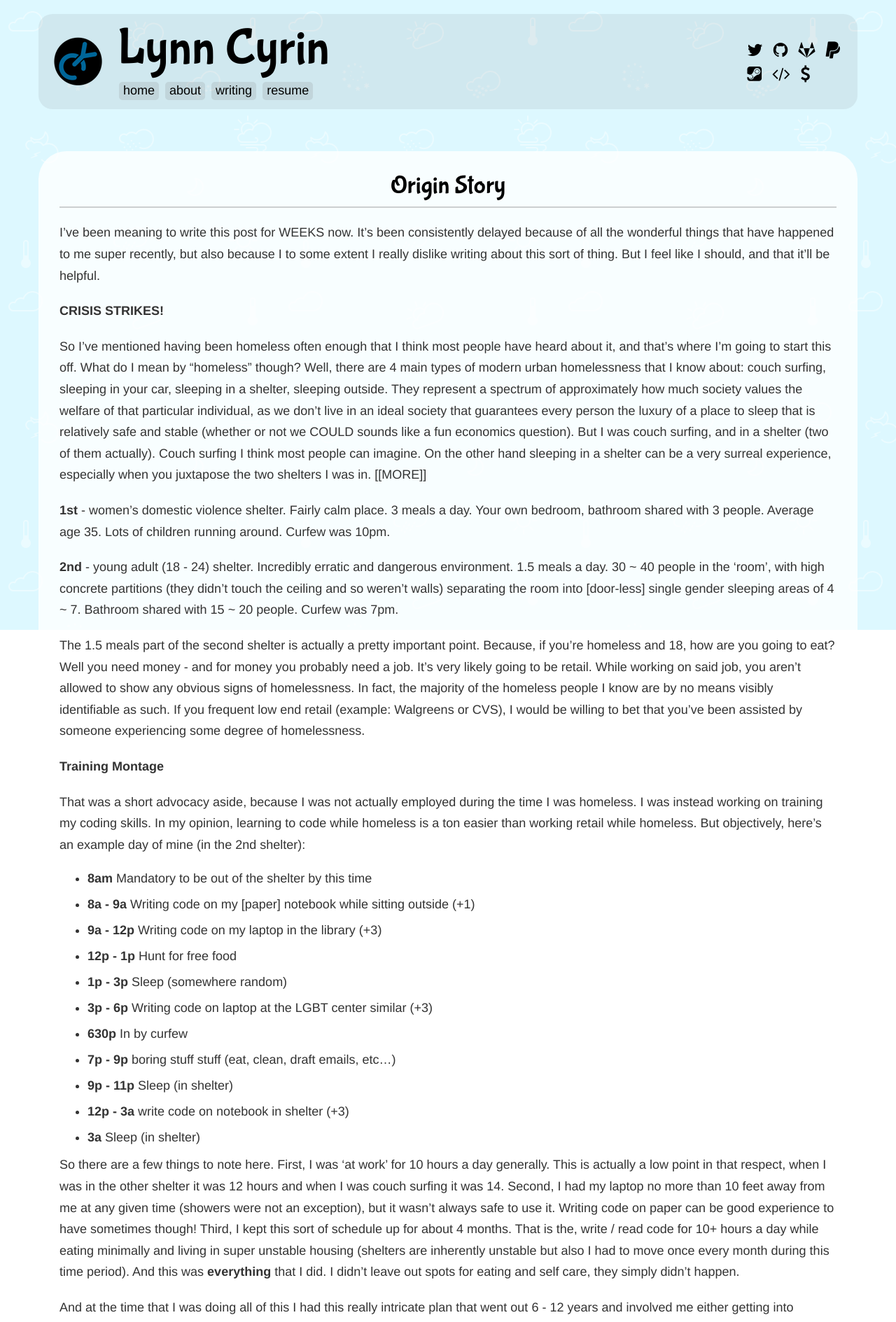
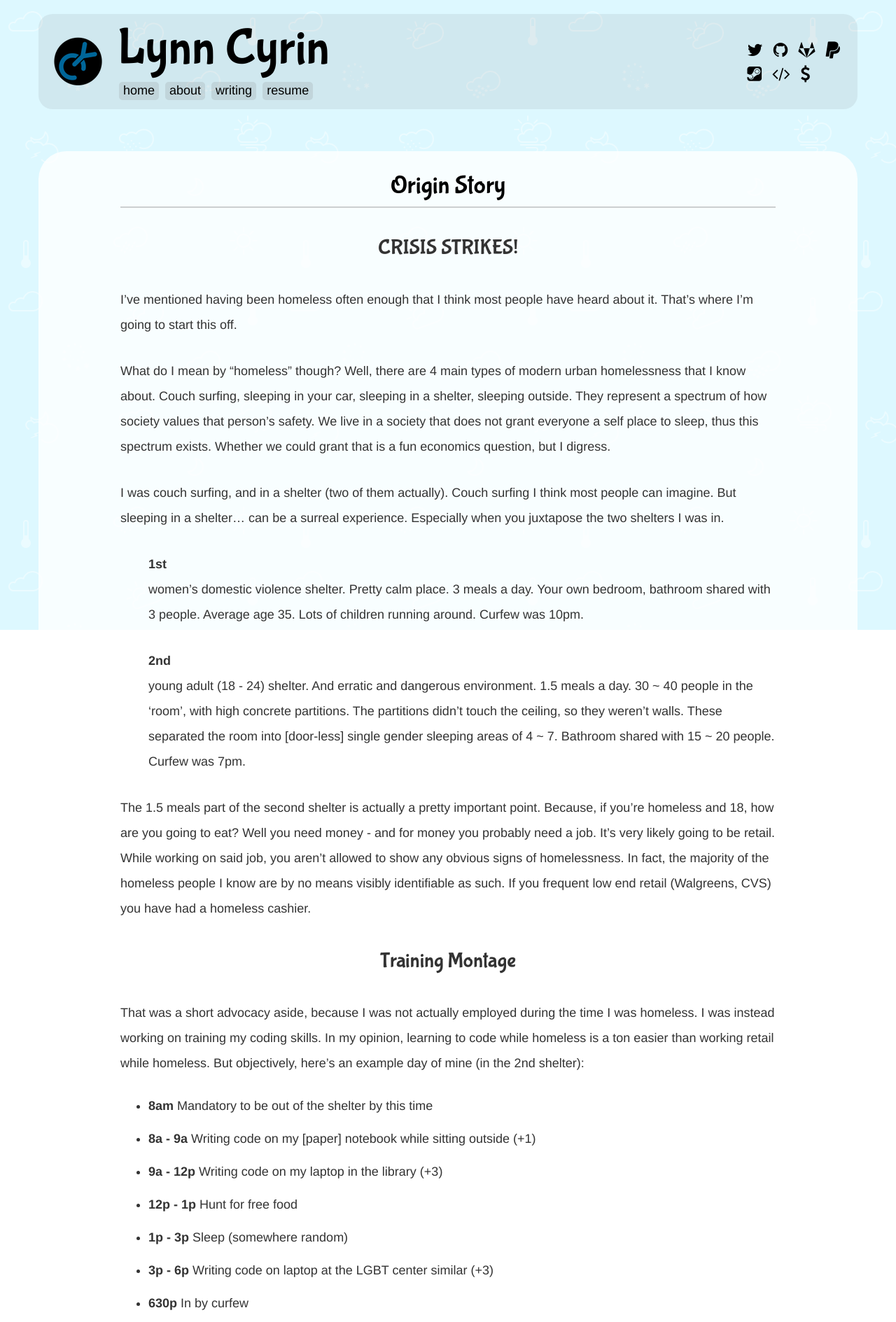
Before and after one commit to coilysiren/lynncyrin.github.io, a Jekyll site: the page built from _posts/2016-06-12-origin-story.md, in a window 1280 px wide. Shown: the top 1889 px of the page at 70% size. Built offline with Jekyll 4.4.1, drawn with Linux system fonts in a browser that asks for light colours; nearby versions of some CDN libraries; some of the changed text lies outside the part shown.

Commit message:
origin story readability changes

```diff
--- a/_posts/2016-06-12-origin-story.md
+++ b/_posts/2016-06-12-origin-story.md
@@ -7,20 +7,21 @@ redirect_from:
 description: "My developer origin story, filled with peril! and strife!"
 ---
 
-I've been meaning to write this post for WEEKS now. It's been consistently delayed because of all the wonderful things that have happened to me super recently, but also because I to some extent I really dislike writing about this sort of thing. But I feel like I should, and that it'll be helpful.
+## CRISIS STRIKES!
 
-**CRISIS STRIKES!**
+I've mentioned having been homeless often enough that I think most people have heard about it. That's where I'm going to start this off.
 
-So I've mentioned having been homeless often enough that I think most people have heard about it, and that's where I'm going to start this off. What do I mean by "homeless" though? Well, there are 4 main types of modern urban homelessness that I know about: couch surfing, sleeping in your car, sleeping in a shelter, sleeping outside. They represent a spectrum of approximately how much society values the welfare of that particular individual, as we don't live in an ideal society that guarantees every person the luxury of a place to sleep that is relatively safe and stable (whether or not we COULD sounds like a fun economics question). But I was couch surfing, and in a shelter (two of them actually). Couch surfing I think most people can imagine. On the other hand sleeping in a shelter can be a very surreal experience, especially when you juxtapose the two shelters I was in.
-[[MORE]]
+What do I mean by "homeless" though? Well, there are 4 main types of modern urban homelessness that I know about. Couch surfing, sleeping in your car, sleeping in a shelter, sleeping outside. They represent a spectrum of how society values that person's safety. We live in a society that does not grant everyone a self place to sleep, thus this spectrum exists. Whether we could grant that is a fun economics question, but I digress.
 
-**1st** - women's domestic violence shelter. Fairly calm place. 3 meals a day. Your own bedroom, bathroom shared with 3 people. Average age 35. Lots of children running around. Curfew was 10pm.
+I was couch surfing, and in a shelter (two of them actually). Couch surfing I think most people can imagine. But sleeping in a shelter... can be a surreal experience. Especially when you juxtapose the two shelters I was in.
 
-**2nd** - young adult (18 - 24) shelter. Incredibly erratic and dangerous environment. 1.5 meals a day. 30 ~ 40 people in the 'room', with high concrete partitions (they didn't touch the ceiling and so weren't walls) separating the room into [door-less] single gender sleeping areas of 4 ~ 7. Bathroom shared with 15 ~ 20 people. Curfew was 7pm.
+1. **1st**<br> women's domestic violence shelter. Pretty calm place. 3 meals a day. Your own bedroom, bathroom shared with 3 people. Average age 35. Lots of children running around. Curfew was 10pm.
 
-The 1.5 meals part of the second shelter is actually a pretty important point. Because, if you're homeless and 18, how are you going to eat? Well you need money - and for money you probably need a job. It's very likely going to be retail. While working on said job, you aren't allowed to show any obvious signs of homelessness. In fact, the majority of the homeless people I know are by no means visibly identifiable as such. If you frequent low end retail (example: Walgreens or CVS), I would be willing to bet that you've been assisted by someone experiencing some degree of homelessness.
+2. **2nd**<br> young adult (18 - 24) shelter. And erratic and dangerous environment. 1.5 meals a day. 30 ~ 40 people in the 'room', with high concrete partitions. The partitions didn't touch the ceiling, so they weren't walls. These separated the room into [door-less] single gender sleeping areas of 4 ~ 7. Bathroom shared with 15 ~ 20 people. Curfew was 7pm.
 
-**Training Montage**
+The 1.5 meals part of the second shelter is actually a pretty important point. Because, if you're homeless and 18, how are you going to eat? Well you need money - and for money you probably need a job. It's very likely going to be retail. While working on said job, you aren't allowed to show any obvious signs of homelessness. In fact, the majority of the homeless people I know are by no means visibly identifiable as such. If you frequent low end retail (Walgreens, CVS) you have had a homeless cashier.
+
+## Training Montage
 
 That was a short advocacy aside, because I was not actually employed during the time I was homeless. I was instead working on training my coding skills. In my opinion, learning to code while homeless is a ton easier than working retail while homeless. But objectively, here's an example day of mine (in the 2nd shelter):
 
@@ -36,33 +37,47 @@ That was a short advocacy aside, because I was not actually employed during the
 *   **12p - 3a** write code on notebook in shelter (+3)
 *   **3a** Sleep (in shelter)
 
-So there are a few things to note here. First, I was 'at work' for 10 hours a day generally. This is actually a low point in that respect, when I was in the other shelter it was 12 hours and when I was couch surfing it was 14. Second, I had my laptop no more than 10 feet away from me at any given time (showers were not an exception), but it wasn't always safe to use it. Writing code on paper can be good experience to have sometimes though! Third, I kept this sort of schedule up for about 4 months. That is the, write / read code for 10+ hours a day while eating minimally and living in super unstable housing (shelters are inherently unstable but also I had to move once every month during this time period). And this was **everything** that I did. I didn't leave out spots for eating and self care, they simply didn't happen.
+So there are a few things to note here. First, I was 'at work' for 10 hours a day generally. This is actually a low point in that respect. When I was in the other shelter it was 12 hours, and when I was couch surfing it was 14. Second, I had my laptop no more than 10 feet away from me at any given time (showers were not an exception), but it wasn't always safe to use it.
 
-And at the time that I was doing all of this I had this really intricate plan that went out 6 - 12 years and involved me either getting into school, getting an internship, getting a job, figuring out how to get financial support independent of the commonly used systems of employment (ex: gittip!), or getting in free or income based housing. I was doing all of this work with the idea that it would make me look good enough to maybe get one of those things to happen, and then I was going to work that into a long time life plan. 4 months in I was still doing a ton of work and wasn't really sure what I was going to happen with it, and then...
+Writing code on paper can be good experience to have sometimes though! I kept this sort of schedule up for about 4 months. That is, write / read code for 10+ hours a day while eating minimally and living in super unstable housing. Shelters are inherently unstable, and I was changing shelters once a month.This was everything that I did. **I didn't leave out time for eating and self care, they just didn't happen.**
 
-**A String of Wise Women Bring Lynn to the SWORD OF DESTINY**
+And at the time that I was doing all this I had a intricate life plan. It went out 6 - 12 years and involved me getting one of these:
 
-I think a lot about the long, impactful single chain of people [i.e. the Wise Women] that led me to this point, but the SWORD OF DESTINY is very obviously feminist hackers. I was already the intersectional feminist of your worst nightmares but it never occurred to me that I could connect my feminism with my professional aspect, as a means of breaking into a community. So when I found out that this community existed (more specifically, when I found out about Double Union) I was extremely excited to be a part of it, AND! it turns out that I happen to fit into it fairly well.
+* into school
+* an internship
+* getting a job
+* crowdfunded income
+* government housing.
 
-So the feminist hackers contributed to me, and I contributed to them. I started going to hackathons, talking to people about my experiences, coming to terms with parts of my identity. To continue with the gamer theme, I gained a TON of experience in social, community, and professional in a very short amount of time. Except... I didn't really realize this was happening? I knew I was doing cool things and meeting cool people but things happened so fast that it never really registered that I was making so many accomplishments. To this day, me brain oftentimes slips back into "I'm homeless, black, trans... I can't buy food, what do I do???". But despite that, I was stilling making the accomplishments. And then all at once, the experience started cashing in.
+I was doing all this work with the idea that it would make me look good enough, to get maybe one of those things to happen. Then I was going to work that particular thing into a long time life plan. 4 months into it I was still doing a ton of work, and wasn't sure what was going to happen. And then...
 
-**Lynn Slays ALL of the Big Bads. ALL OF THEM. AT THE SAME TIME.**
+## A String of Wise Women Bring Lynn to the SWORD OF DESTINY
 
-So I said just a bit ago that my life plan was set up such that if one amazing thing happened, I would then be empowered enough to stitch together a better life. Except what happened was **much** better than that, so much better that I'm not even sure how to handle it. Also, it all happened in March, but really it happened over the course of two weeks. It being? Well, I:
+I think a lot about the long, impactful single chain of people [i.e. the Wise Women] that led me to this point. That said, the SWORD OF DESTINY was clearly feminist hackers. I was already the intersectional feminist of your worst nightmares. But it never occurred to me that I could connect my feminism with my professional aspect, as a means of breaking into a community.
 
-*   Got someone interested in me in a way felt very akin to a sponsorship. Or, as I've been describing it socially: "halfway between an adoption [i.e. like adopting a child from an adoption agency] and a venture capitalist investment"
-*   Got into **2** really amazing internships with local organizations ([here is one](http://www.transthrive.org/)), and with each one doing work that could very well lead to a career
+When I found out that this community existed (more specifically, when I found out about Double Union) I was extremely excited to be a part of it, AND! it turns out that I happen to fit into it fairly well.
+
+So the feminist hackers contributed to me, and I contributed to them. I started going to hackathons, talking to people about my experiences, coming to terms with parts of my identity. To continue with the gamer theme, I gained a TON of experience in social, community, and professional in a very short amount of time. Except... I didn't really realize this was happening?
+
+I knew I was doing cool things and meeting cool people. But things happened so fast, that it never registered that I was making so many accomplishments. To this day, me brain oftentimes slips back into "I'm homeless, black, trans... I can't buy food, what do I do???". But despite that, I was stilling making the accomplishments. And then all at once, the experience started cashing in.
+
+## Lynn Slays ALL of the Big Bads. ALL OF THEM. AT THE SAME TIME.
+
+So my life plan was set up such that if one amazing thing happened, I would then be empowered enough to stitch together a better life. Except what happened was **much** better than that, so much better that I'm not even sure how to handle it. Also, it all happened in March, but really it happened over the course of two weeks. It being? Well, I:
+
+*   Got someone interested in me in a way felt very akin to a sponsorship. Or, as I've been describing it socially: "halfway between a child adoption and a venture capitalist investment"
+*   Got into **2** really amazing internships with [local organizations](http://www.transthrive.org/), and with each one doing work that could very well lead to a career
 *   Got into a 2 year free housing program courtesy of the state
 *   Got accepted as a [Gnome OPW](http://gnome.org/opw/) intern working on [Linux stuff](http://yoctoproject.org/)
-*   Opened up about me needing [financial] support, and started getting $250/week [**!!!**] [on gittip](https://www.gittip.com/lynnmagic)
+*   Opened up about me needing financial support, and started getting $250/week [**!!!**] via crowdfunding
 *   Got accepted into Mills College as a Dean's Scholar
 
-And probably a few other things that I'm forgetting, or that happened a bit out of this time frame (ex: [my mentorship and class mobility project](https://github.com/LynnCo/AGuideToClassMobility)). If any single one of those had happened to me, I could have weaved it into a successful life. But ALL OF THEM HAPPENED. **AND PRETTY MUCH AT THE SAME TIME!** The bulk of this occurred 2 to 3 weeks ago and honestly I still haven't really taken stock of all of it.
+And likely a few other things that I'm forgetting. If any single one of those had happened to me, I could have weaved it into a successful life. But THEY ALL HAPPENED. **AND PRETTY MUCH AT THE SAME TIME!** The bulk of this occurred 2 to 3 weeks ago and honestly I still haven't taken stock of it all.
 
-**Happily Ever After**
+## Happily Ever After
 
 So at this point I'm set. By which I mean that I know at the very least I won't be homeless again, ever. But it means so much more than that! There are so many things I can do with my life now! Like, umm...
 
-...so that's the "problem" actually. My life has been uplifted so dramatically that I'm not even sure what to do with it anymore. Reconstructing those 6 - 12 plans will take a lot of effort, but it's an effort I'm really looking forward to spending time on. And I'll definitely write about it! Hopefully people will like reading it?
+...so that's the "problem" actually. My life has been uplifted so radically that I'm not even sure what to do with it anymore. Reconstructing those 6 - 12 plans will take a lot of effort, but it's an effort I'm looking forward to spending time on. And I'll definitely [write](https://twitter.com/lynncyrin) about it! Hopefully people will like reading it?
 
 **-- Lynn**
--- a/_sass/_article.sass
+++ b/_sass/_article.sass
@@ -24,7 +24,7 @@
     margin-bottom: 30vh
 
 article, .index-articles>*
-    padding: 30px 30px
+    padding: 30px 10%
     background-color: rgba(255,255,255,0.8)
     border-radius: 40px
     line-height: 1.5em
@@ -41,7 +41,7 @@ article, .index-articles>*
     h1
         text-align: center
         margin-top: 0
-        margin-bottom: 20px
+        margin-bottom: 30px
         padding-bottom: 10px
         border-bottom: 2px rgba(100,100,100,0.3) solid
         a
@@ -60,6 +60,12 @@ article, .index-articles>*
 
     h5
         font-size: 1.5em
+
+    ol
+        list-style: none
+
+    ul
+        margin-bottom: 30px
 
     .article-navigation
         position: relative
@@ -98,14 +104,14 @@ article, .index-articles>*
 
     h2, h3, h4, h5
         text-align: center
-        margin: 25px 0
+        margin: 40px 0
 
     p
-        line-height: 1.7em
-        margin: 0 0 20px
+        line-height: 2em
+        margin: 0 0 30px
 
     li
-        margin: 0 0 10px
+        margin: 0 0 20px
 
 article.article
     margin: 60px 0
```
